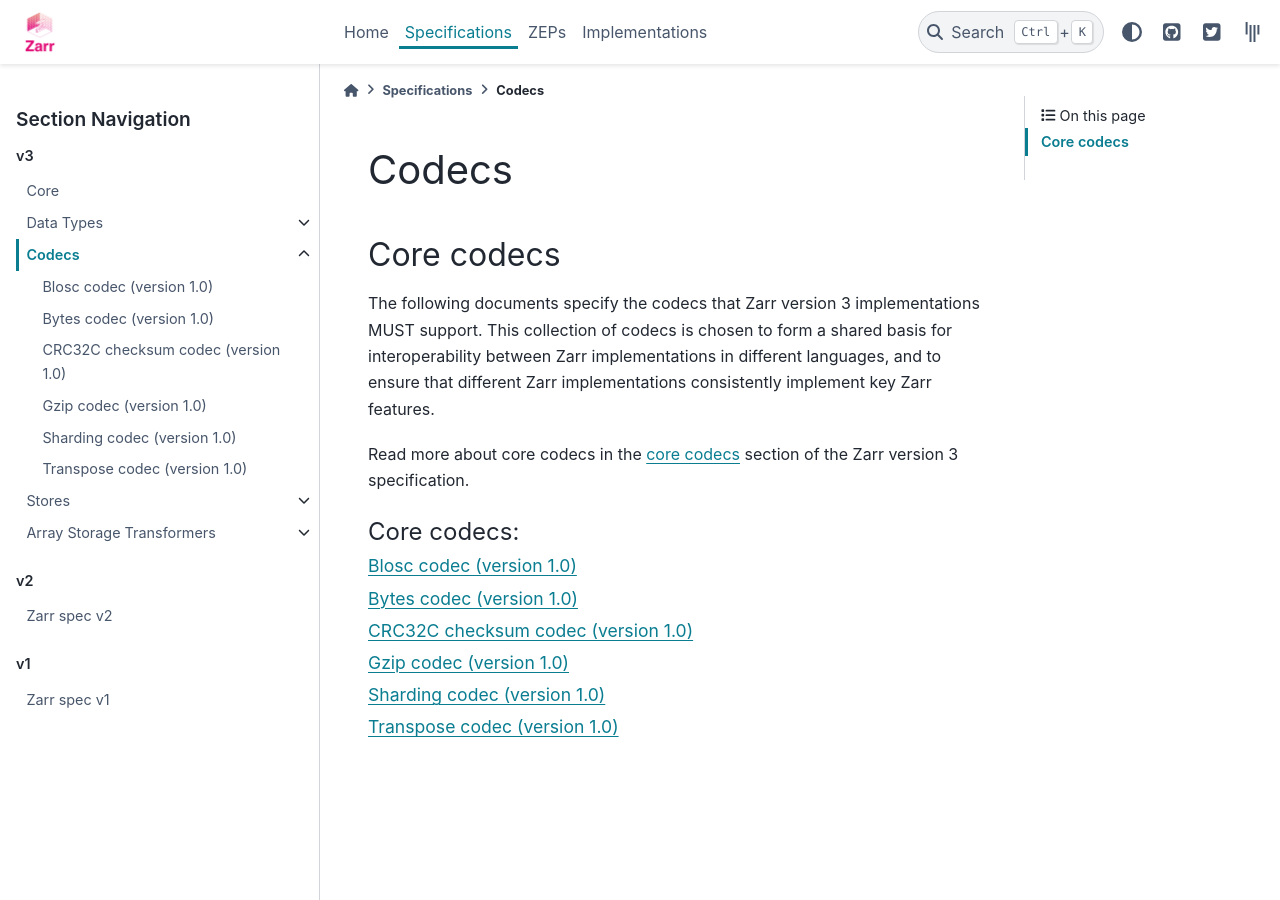
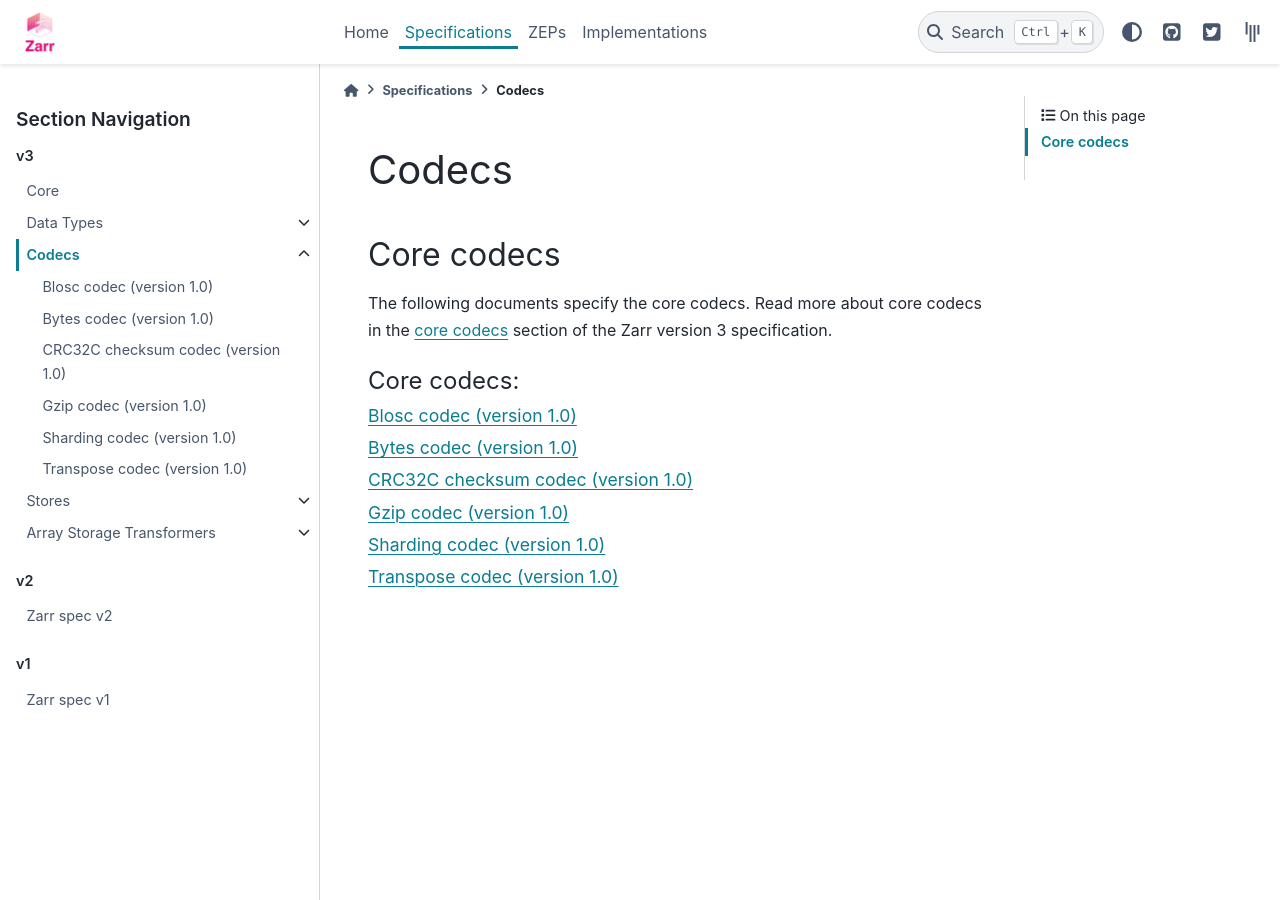
Before and after one commit to zarr-developers/zarr-specs, a Sphinx documentation site: the page built from docs/v3/codecs.rst, in a window 1280 px wide. Built offline with Sphinx 7.4.7 and the PyData theme 0.15.4, drawn with Linux system fonts in a browser that asks for light colours; a script that is not in the unit is left out.

Commit message:
core codecs: MUST support -> SHOULD support

```diff
--- a/docs/v3/codecs.rst
+++ b/docs/v3/codecs.rst
@@ -5,11 +5,7 @@ Codecs
 Core codecs
 -----------
 
-The following documents specify the codecs that Zarr version 3 implementations MUST support. This collection of
-codecs is chosen to form a shared basis for interoperability between Zarr implementations in different languages,
-and to ensure that different Zarr implementations consistently implement key Zarr features.
-
-Read more about core codecs in the :ref:`core codecs <core-codecs>` section of the Zarr version 3 specification.
+The following documents specify the core codecs. Read more about core codecs in the :ref:`core codecs <core-codecs>` section of the Zarr version 3 specification.
 
 .. toctree::
    :glob:
--- a/docs/v3/core/v3.0.rst
+++ b/docs/v3/core/v3.0.rst
@@ -1220,8 +1220,8 @@ Specifying codecs
 Core codecs
 -----------
 
-This spec defines a set of codecs ("core codecs") which all Zarr implementations MUST implement.
-This requirement is intended to ensure a minimal level of interoperability between Zarr implementations.
+This spec defines a set of codecs ("core codecs") which all Zarr implementations SHOULD implement in
+order to ensure a minimal level of interoperability between Zarr implementations.
 Core codecs are each defined by specification documents which are hosted in the
 `zarr-specs GitHub repository`_, and are published on the `zarr-specs documentation web site
 <https://zarr-specs.readthedocs.io/>`_. The list of core codecs is part of the Zarr v3 specification.
```
